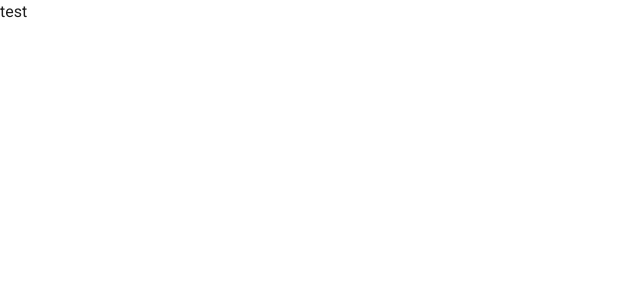
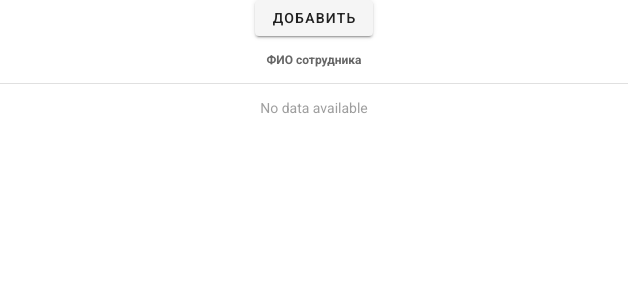
Before and after one commit to Brarion/test-task, a Vue app: page / in a window 1280 px wide. Shown: the top 300 px of the page, without its empty margins (0-640 px from the left). Built offline with nearby package versions, Linux system fonts and the light colour scheme.

Commit message:
staff list done

```diff
--- /dev/null
+++ b/src/components/StaffList.vue
@@ -0,0 +1,19 @@
+<template>
+	<v-data-table :headers="headers" :items="staff" hide-default-footer @click:row="staffSelected">
+	</v-data-table>
+</template>
+
+<script>
+export default {
+	name: "StaffList", props: {
+		staff: Array,
+		staffSelected: Function
+	}, data() {
+		return {
+			headers: [{
+				text: "ФИО сотрудника", align: "center", sortable: false, value: "fio"
+			}]
+		}
+	}
+}
+</script>
--- a/src/views/Staff.vue
+++ b/src/views/Staff.vue
@@ -1,10 +1,51 @@
 <template>
-	<div>test</div>
+	<v-row>
+		<v-col>
+			<div class="btnWrapper">
+				<v-btn @click="createStaff">Добавить</v-btn>
+			</div>
+			<StaffList :staff="staffWithInitials" :staff-selected="staffSelected" />
+		</v-col>
+		<v-col>
+
+		</v-col>
+	</v-row>
 </template>
 
 <script>
+import StaffList from "../components/StaffList"
 
 export default {
 	name: "Staff",
+
+	components: {
+		StaffList
+	}, data() {
+		return {
+			staff: [], selectedStaff: null
+		}
+	}, computed: {
+		staffWithInitials: function() {
+			return this.staff ? this.staff.map(s => ({
+				id: s.id,
+				fio: s.fio.split(" ").map((item, index) => index === 0 ? item : `${item[0].toUpperCase()}.`).join(" ")
+			})) : []
+		}
+	}, methods: {
+		staffSelected(staff) {
+			this.selectedStaff = staff
+		}, createStaff() {
+			this.selectedStaff = {
+				fio: "", pass_ser: "", pass_no: "", pass_dt: ""
+			}
+		}
+	}
 }
 </script>
+
+<style scoped>
+.btnWrapper {
+	display: flex;
+	justify-content: center;
+}
+</style>
```
